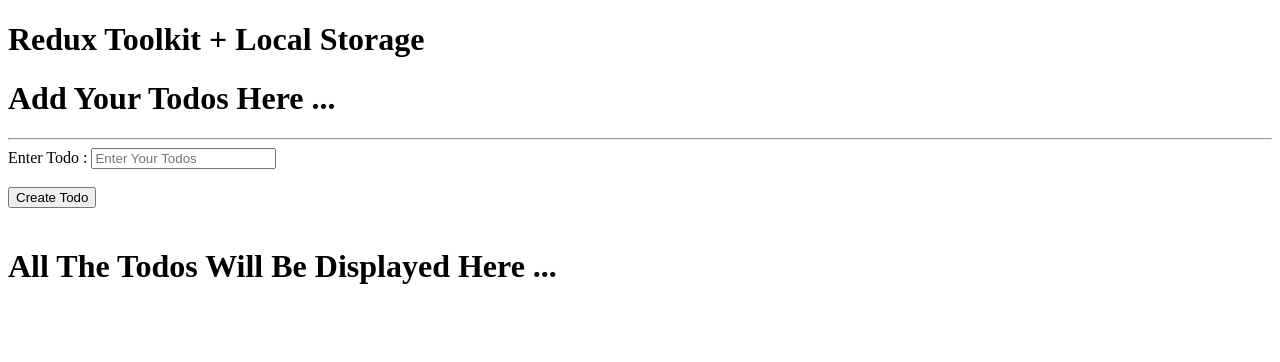
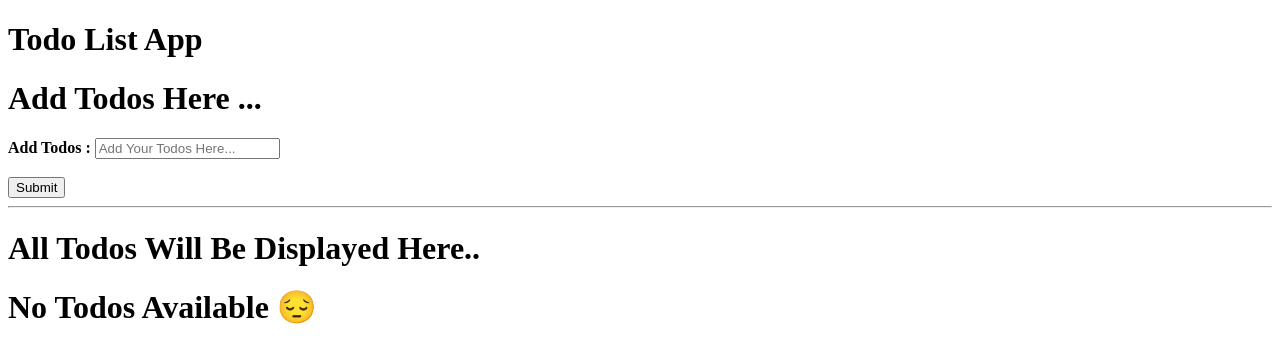
Before and after one commit to iamkeshavSharma19/ReactJSPracticeJuly, a React (Vite) app: page / in a window 1280 px wide. Shown: the top 362 px of the page. Built offline with nearby package versions, Linux system fonts and the light colour scheme.

Commit message:
Controlled Forms 01 Project + Local Storage Completed

```diff
--- a/src/App.jsx
+++ b/src/App.jsx
@@ -9,8 +9,8 @@
 import ControlledForms01OwnPractice from "./ControlledFormsAugPractice/ControlledForms01OwnPractice";
 import ContextExample from "./components/ContextAPIPracticeByFollowing/ContextExample";
 import Parent from "./components/ContextAPIPracticeByFollowing/Parent";
-import TodoContextProvider from "./components/TodoAppContextAPIAugPractice/context/TodoContextProvider";
-import TodoApp from "./components/TodoAppContextAPIAugPractice/TodoApp";
+// import TodoContextProvider from "./components/TodoAppContextAPIAugPractice/context/TodoContextProvider";
+// import TodoApp from "./components/TodoAppContextAPIAugPractice/TodoApp";
 import WrestlerContextProvider, {
   WrestlerContext,
 } from "./components/WrestlersManagementSystem/context/WrestlerContextProvider";
@@ -27,6 +27,8 @@
 import AddTodo from "./components/Redux/01_ReduxToolkitByFollowing/components/AddTodo";
 import ReduxApp from "./components/Redux/03_ReduxToolkitByFollowing/ReduxApp";
 // import UseReducerHookByFollowing from "./components/useReducerHookByFollowing/UseReducerHookByFollowing";
+import TodoApp from "./components/ReactJSPractice/ControlledForms01ProjectAndLocalStorage/TodoApp";
+import TodoContextProvider from "./components/ReactJSPractice/ControlledForms01ProjectAndLocalStorage/Context/TodoContextProvider";
 
 const App = () => {
   const [toggle, setToggle] = useState(false);
@@ -63,7 +65,10 @@
       {/* <UseReducerHookPracticeOwnMyOwn /> */}
       {/* <Reducer /> */}
       {/* <Optimisation /> */}
-      <ReduxApp />
+      {/* <ReduxApp /> */}
+      <TodoContextProvider>
+        <TodoApp />
+      </TodoContextProvider>
     </div>
   );
 };
--- /dev/null
+++ b/src/components/ReactJSPractice/ControlledForms01ProjectAndLocalStorage/Context/TodoContextProvider.jsx
@@ -0,0 +1,85 @@
+import { createContext, useState } from "react";
+
+//?Step 1 ==> Creating The Context
+export const TodoContext = createContext();
+
+//?Step 2 ==> Providing The context using TodoContext.Provider
+const TodoContextProvider = (props) => {
+  const [todo, setTodo] = useState("");
+  const [allTodos, setAllTodos] = useState(() => {
+    const savedTodos = localStorage.getItem("todos");
+    return savedTodos ? JSON.parse(savedTodos) : [];
+  });
+  const [editId, setEditId] = useState(null);
+  const handleTodos = (e) => {
+    setTodo(e.target.value);
+  };
+  const handleFormSubmit = (e) => {
+    e.preventDefault();
+    if (!todo) {
+      alert("It is mandatory to enter your Todos ...");
+      return;
+    }
+    if (editId) {
+      const todos = [...allTodos];
+      const updatedTodos = todos.map((ele) => {
+        if (ele.id === editId) {
+          return {
+            ...ele,
+            text: todo.trim(),
+          };
+        } else {
+          return ele;
+        }
+      });
+      setAllTodos(updatedTodos);
+      localStorage.setItem("todos", JSON.stringify(updatedTodos));
+      setEditId(null);
+      setTodo("");
+      return;
+    }
+    const newTodo = {
+      id: Date.now(),
+      text: todo.trim(),
+    };
+
+    setAllTodos((prev) => [...prev, newTodo]);
+    const savedTodos = JSON.parse(localStorage.getItem("todos")) || [];
+
+    savedTodos.push(newTodo);
+
+    localStorage.setItem("todos", JSON.stringify(savedTodos));
+    setTodo("");
+  };
+
+  const handleDeleteTodo = (id) => {
+    const todos = [...allTodos];
+    const filteredTodos = todos.filter((todo) => todo.id !== id);
+    setAllTodos(filteredTodos);
+    localStorage.setItem("todos", JSON.stringify(filteredTodos));
+  };
+
+  const handleEditTodo = (id) => {
+    const todos = [...allTodos];
+    const todoToBeEdited = todos.find((todo) => todo.id === id);
+    setTodo(todoToBeEdited.text);
+    setEditId(id);
+  };
+  return (
+    <TodoContext.Provider
+      value={{
+        todo,
+        handleTodos,
+        handleFormSubmit,
+        allTodos,
+        handleDeleteTodo,
+        handleEditTodo,
+        editId,
+      }}
+    >
+      {props.children}
+    </TodoContext.Provider>
+  );
+};
+
+export default TodoContextProvider;
--- /dev/null
+++ b/src/components/ReactJSPractice/ControlledForms01ProjectAndLocalStorage/TodoApp.jsx
@@ -0,0 +1,17 @@
+import React from "react";
+import AddTodos from "./components/AddTodos";
+import DisplayTodos from "./components/DisplayTodos";
+
+const TodoApp = () => {
+  return (
+    <div>
+      <h1>Todo List App</h1>
+      <AddTodos />
+      <hr />
+      <DisplayTodos />
+      <br />
+    </div>
+  );
+};
+
+export default TodoApp;
--- /dev/null
+++ b/src/components/ReactJSPractice/ControlledForms01ProjectAndLocalStorage/components/AddTodos.jsx
@@ -0,0 +1,28 @@
+import { useContext } from "react";
+import { TodoContext } from "../Context/TodoContextProvider";
+
+const AddTodos = () => {
+  const { todo, handleTodos, handleFormSubmit, editId } =
+    useContext(TodoContext);
+  return (
+    <div>
+      <h1>Add Todos Here ...</h1>
+      <form onSubmit={handleFormSubmit}>
+        <label htmlFor="todos">
+          <b>Add Todos : </b>
+        </label>
+        <input
+          type="text"
+          placeholder="Add Your Todos Here..."
+          id="todos"
+          value={todo}
+          onChange={handleTodos}
+        />
+        <br /> <br />
+        <button>{editId ? "Edit" : "Submit"}</button>
+      </form>
+    </div>
+  );
+};
+
+export default AddTodos;
--- /dev/null
+++ b/src/components/ReactJSPractice/ControlledForms01ProjectAndLocalStorage/components/DisplayTodos.jsx
@@ -0,0 +1,57 @@
+import { useContext } from "react";
+import { TodoContext } from "../Context/TodoContextProvider";
+
+const DisplayTodos = () => {
+  const { allTodos, handleDeleteTodo, handleEditTodo } =
+    useContext(TodoContext);
+
+  return (
+    <div>
+      <h1>All Todos Will Be Displayed Here..</h1>
+      {allTodos.length === 0 ? (
+        <h1>No Todos Available 😔</h1>
+      ) : (
+        allTodos.map((todo) => {
+          return (
+            <section
+              style={{
+                border: "2px solid black",
+                marginTop: "10px",
+                padding: "10px",
+                borderRadius: "10px",
+                backgroundColor: "wheat",
+              }}
+              key={todo.id}
+            >
+              <h1>{todo.text}</h1>
+              <button
+                style={{
+                  height: "40px",
+                  width: "100px",
+                  borderRadius: "10px",
+                  fontSize: "15px",
+                }}
+                onClick={() => handleDeleteTodo(todo.id)}
+              >
+                Delete
+              </button>
+              <button
+                style={{
+                  height: "40px",
+                  width: "100px",
+                  borderRadius: "10px",
+                  fontSize: "15px",
+                }}
+                onClick={() => handleEditTodo(todo.id)}
+              >
+                Edit
+              </button>
+            </section>
+          );
+        })
+      )}
+    </div>
+  );
+};
+
+export default DisplayTodos;
```
